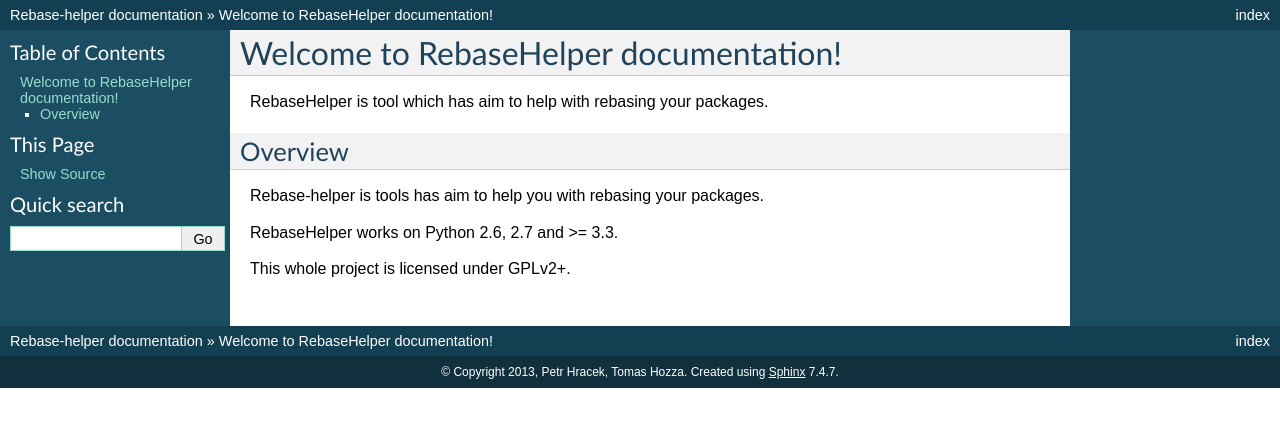
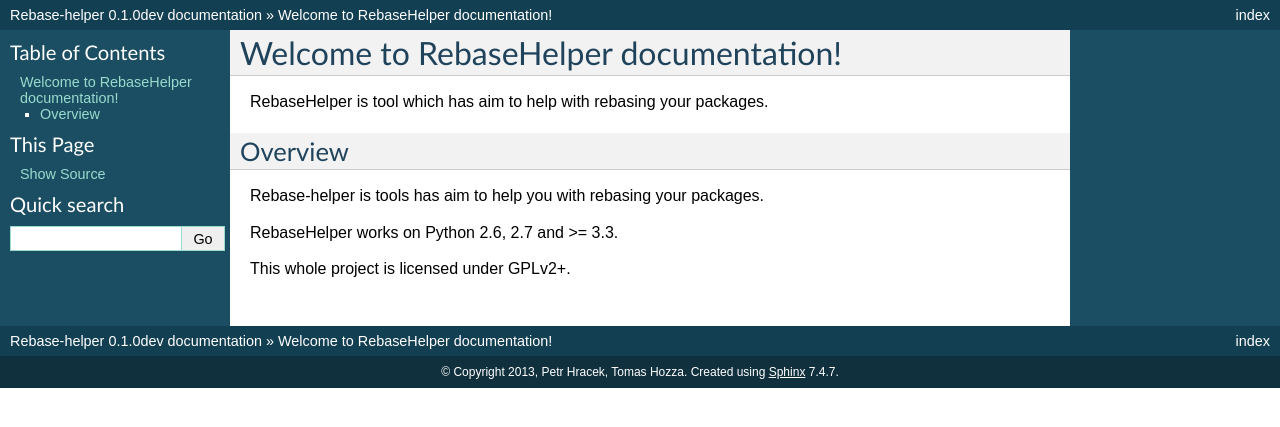
Before and after one commit to rebase-helper/rebase-helper, a Sphinx documentation site: the page built from docs/index.rst, in a window 1280 px wide. Shown: the top 427 px of the page. Built offline with Sphinx 7.4.7, drawn with Linux system fonts in a browser that asks for light colours; the version number could not be read and is left out.

Commit message:
Added version into repository

```diff
--- a/docs/conf.py
+++ b/docs/conf.py
@@ -53,7 +53,7 @@
 # built documents.
 #
 # The short X.Y version.
-version = '.'.join(da_version.VERSION.split('.')[0:2])
+version = '.'.join(rh_version.VERSION.split('.')[0:2])
 # The full version, including alpha/beta/rc tags.
 release = rh_version.VERSION
 
--- a/rebasehelper/version.py
+++ b/rebasehelper/version.py
@@ -1 +1 @@
-VERSION = (0, 1, 1, "", "")
+VERSION = '0.1.0dev'
```
